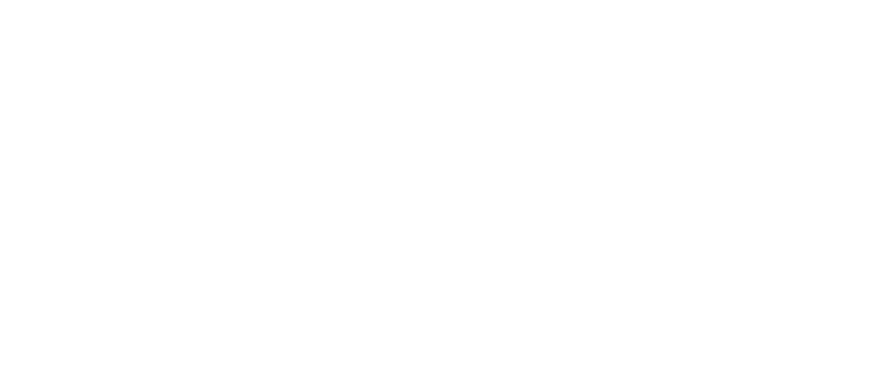
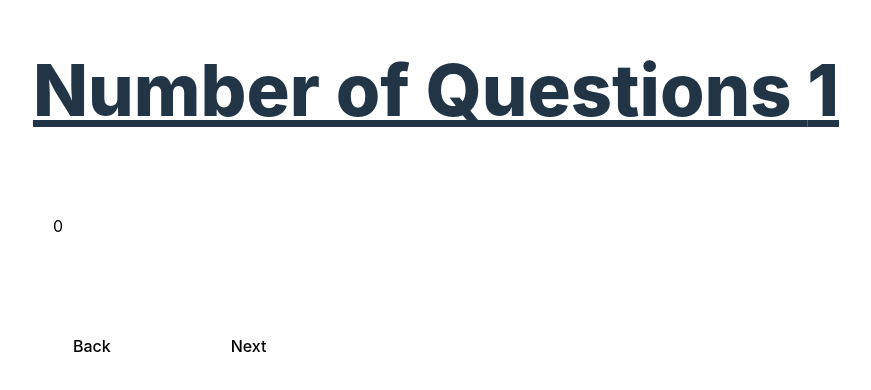
Before and after one commit to DIBORADAWIT/Capstone-project-Quiz-App, a React (Vite) app: page /noOfQuestions/1/1/1 in a window 1280 px wide. Before the commit this address had no page. Shown: the part 190-580 px from the top of the page, without its empty margins (204-1075 px from the left). Built offline with nearby package versions, Linux system fonts and the light colour scheme.

Commit message:
Topic name is shared accross pages

```diff
--- a/src/Questions.jsx
+++ b/src/Questions.jsx
@@ -8,7 +8,7 @@ function Questions() {
   const [showModal, setShowModal] = useState(false);
   const [questionNumber, setQuestionNumber] = useState(0); // Track the current question
 
-  const { topic = 9, difficulty = "easy", amount = 10 } = useParams(); // Default values
+  const { topic, topicName, difficulty, amount } = useParams(); // Default values
 
   useEffect(() => {
     fetchQuestions();
@@ -64,6 +64,7 @@ function Questions() {
 
   return (
     <div className="flex flex-col items-center">
+      <div className="text-4xl font-extrabold mb-20 ">{topicName}</div>
       <div className="text-2xl font-bold mb-5">
         Question {questionNumber + 1}
       </div>
--- a/src/Routes.jsx
+++ b/src/Routes.jsx
@@ -19,13 +19,13 @@ function Routers() {
       <Route path="/homes" element={<Home />} />
 
       <Route path="/topics" element={<Topic />} />
-      <Route path="/difficulty/:topic" element={<Difficulty />} />
+      <Route path="/difficulty/:topic/:topicName" element={<Difficulty />} />
       <Route
-        path="/noOfQuestions/:topic/:difficulty"
+        path="/noOfQuestions/:topic/:topicName/:difficulty"
         element={<NoOfQuestions />}
       />
       <Route
-        path="/questions/:topic/:difficulty/:amount"
+        path="/questions/:topic/:topicName/:difficulty/:amount"
         element={<Questions />}
       />
     </Routes>
--- a/src/components/Difficulty.jsx
+++ b/src/components/Difficulty.jsx
@@ -2,7 +2,7 @@ import React, { useState } from "react";
 import { useParams } from "react-router-dom";
 
 function Difficulty() {
-  const { topic } = useParams();
+  const { topic, topicName } = useParams();
 
   const [difficulty, setDifficulty] = useState("");
   return (
@@ -38,7 +38,7 @@ function Difficulty() {
           {difficulty != "" && (
             <a
               className="bg-white text-black px-10 py-2 rounded-lg"
-              href={`/noOfQuestions/${topic}/${difficulty}`}
+              href={`/noOfQuestions/${topic}/${topicName}/${difficulty}`}
             >
               Next
             </a>
--- a/src/components/NoOfQuestions.jsx
+++ b/src/components/NoOfQuestions.jsx
@@ -3,12 +3,12 @@ import { useParams } from "react-router-dom";
 
 function NoOfQuestions() {
   const [questions, setQuestions] = useState(0);
-  const { topic, difficulty } = useParams();
+  const { topic, topicName, difficulty } = useParams();
   return (
     <div>
       <div className="flex flex-col gap-20">
         <div className="text-7xl font-extrabold underline">
-          Number of Questions
+          Number of Questions {topicName}
         </div>
 
         <div className="flex flex-col gap-10">
@@ -24,14 +24,14 @@ function NoOfQuestions() {
           </div>
           <div className="flex gap-10 mt-10">
             <a
-              href={`/difficulty/${topic}`}
+              href={`/difficulty/${topic}/${topicName}`}
               className="bg-white text-black px-10 py-2 rounded-lg"
             >
               Back
             </a>
 
             <a
-              href={`/questions/${topic}/${difficulty}/${questions}`}
+              href={`/questions/${topic}/${topicName}/${difficulty}/${questions}`}
               className="bg-white text-black px-10 py-2 rounded-lg"
             >
               Next
--- a/src/components/Topic.jsx
+++ b/src/components/Topic.jsx
@@ -59,7 +59,7 @@ function Topic() {
                 className={`${
                   colors[index % colors.length]
                 } text-black px-5 py-2`}
-                href={`/difficulty/${topic.id}`}
+                href={`/difficulty/${topic.id}/${topic.name}`}
                 //   onClick={() => getTopicID(topic.id)}
               >
                 {topic.name}
```
